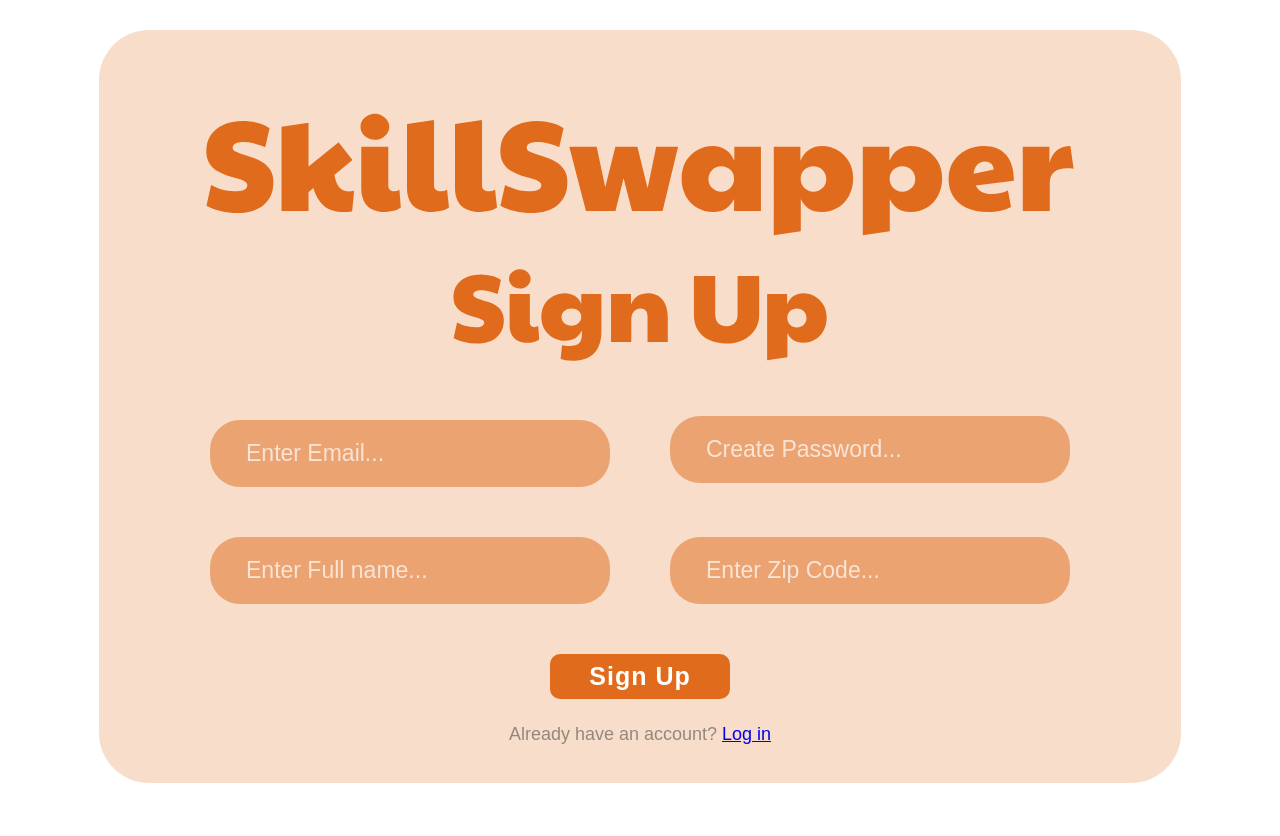
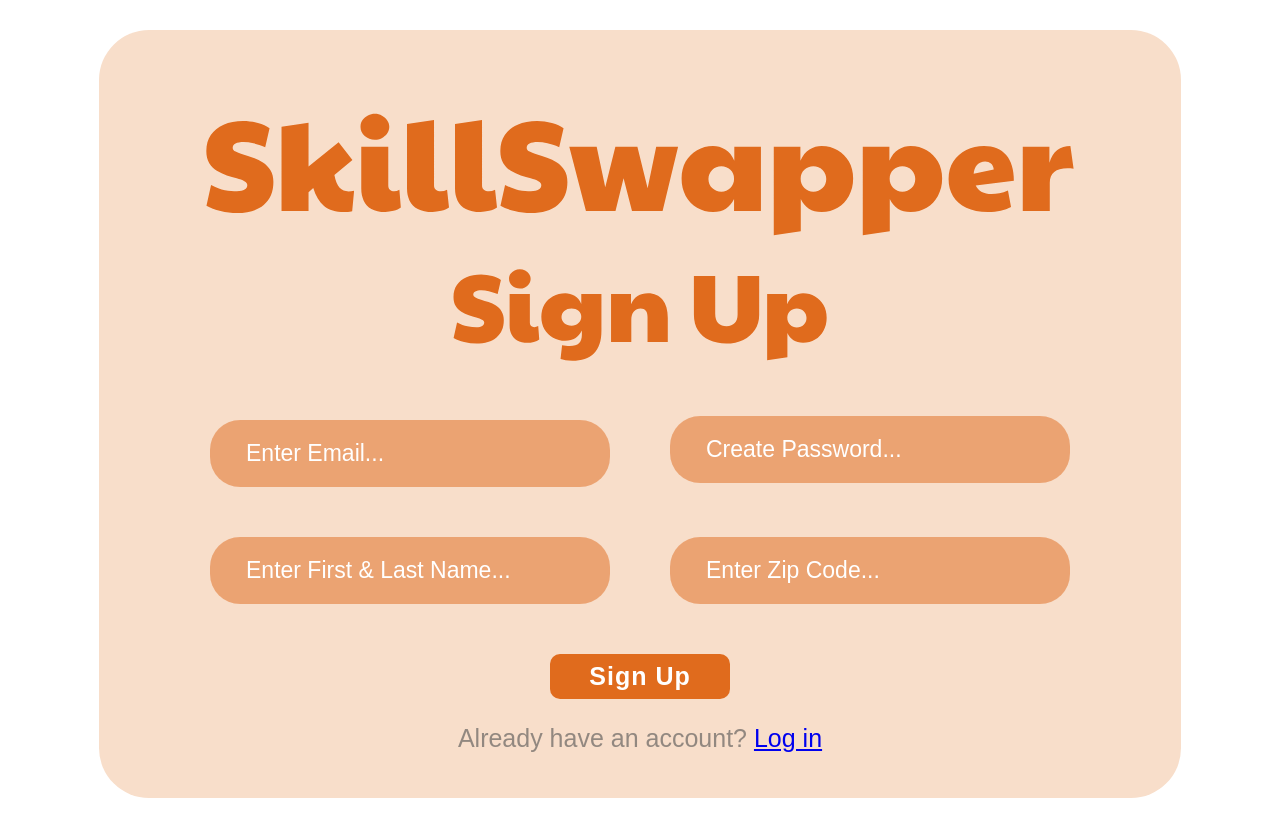
Before and after one commit to haileyhemmingsen/skillswapper, a React (Create React App) app in the folder react-login/frontend/: page /signup in a window 1280 px wide. Shown: the top 836 px of the page. Built offline with nearby package versions, Linux system fonts and the light colour scheme; a web font is replaced by a local one.

Commit message:
fix sign up prompt placeholders

```diff
--- a/react-login/frontend/src/skillswapper_components/signup/signup.jsx
+++ b/react-login/frontend/src/skillswapper_components/signup/signup.jsx
@@ -7,7 +7,7 @@ const SignUpPage = () => {
   const inputFields = [
     { id: 'email', placeholder: 'Enter Email...', type: 'text' },
     { id: 'password', placeholder: 'Create Password...', type: 'password' },
-    { id: 'fullName', placeholder: 'Enter Full name...', type: 'text' },
+    { id: 'fullName', placeholder: 'Enter First & Last Name...', type: 'text' },
     { id: 'zipCode', placeholder: 'Enter Zip Code...', type: 'text' },
   ];
 
--- a/react-login/frontend/src/skillswapper_components/signup/signup.module.css
+++ b/react-login/frontend/src/skillswapper_components/signup/signup.module.css
@@ -39,7 +39,7 @@
   /* For the placeholder text in input boxes */
   ::placeholder {
     color: #ffffff;
-    opacity: 0.7;
+    opacity: 1;
 }
 
 
@@ -107,7 +107,7 @@
     color: rgba(80, 79, 79, 0.603);
     font-weight: 500;
     margin-top: 25px;
-    font-size: 18px;
+    font-size: 25px;
   }
 
   .submitButton:hover {
```
